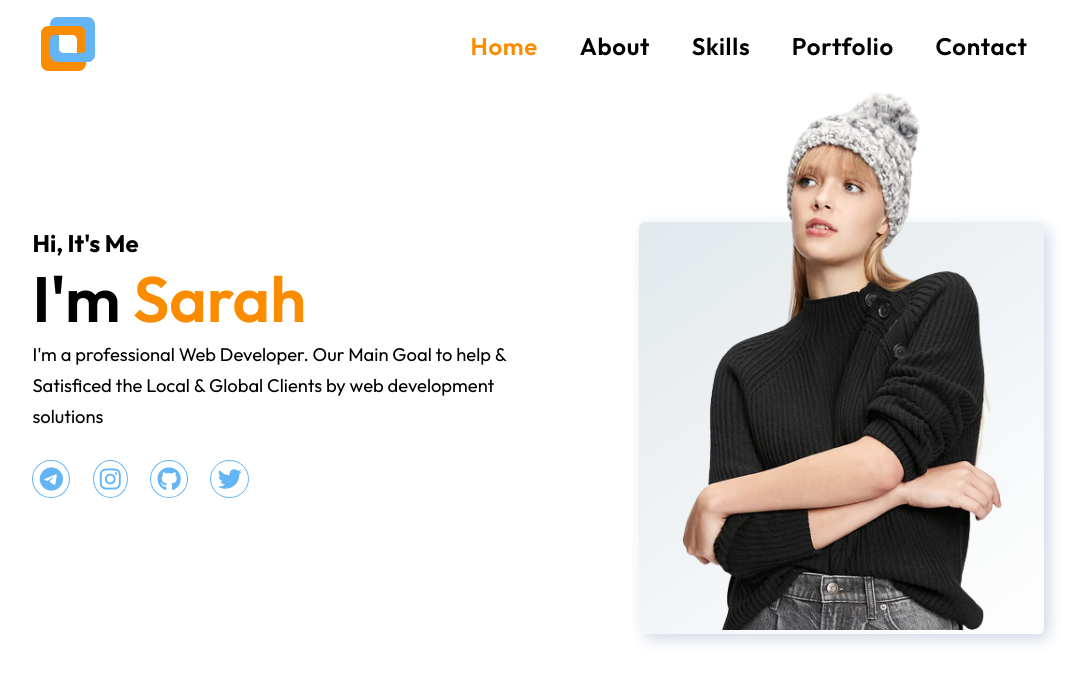
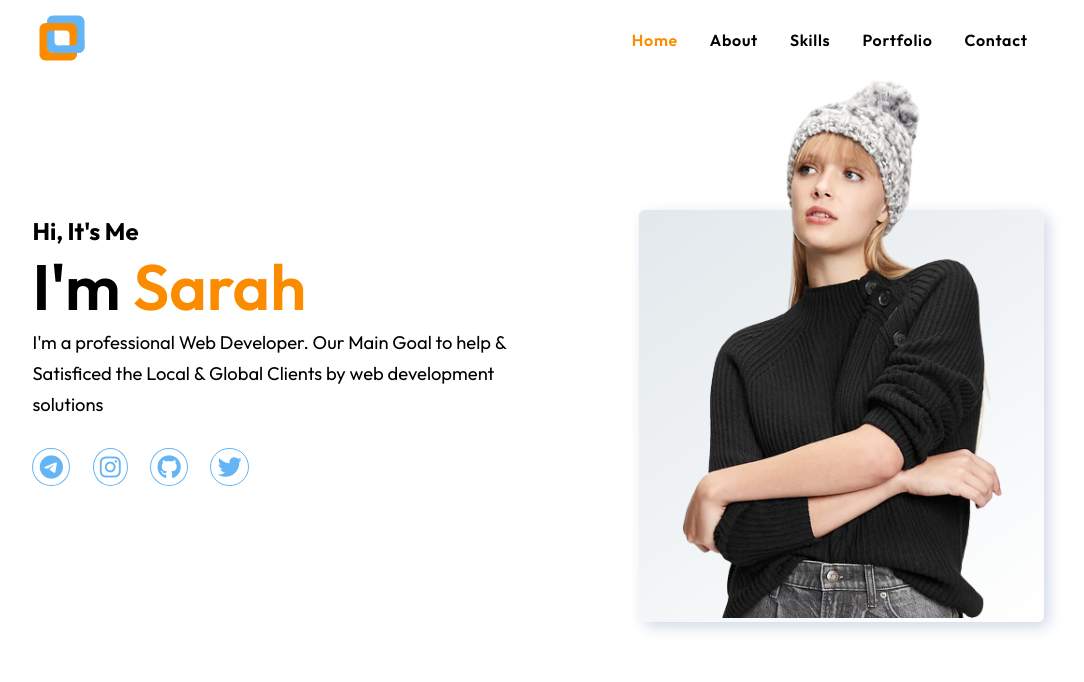
Before and after one commit to characterMi/landing-page, a plain HTML site: page index.html in a window 1280 px wide. Shown: the whole page, without its empty margins (102-1186 px from the left). Drawn offline with Linux system fonts and the light colour scheme.

Commit message:
fixing bugs

```diff
--- a/css/style.css
+++ b/css/style.css
@@ -36,20 +36,18 @@ header {
     padding: 0.5rem 0;
 }
 
-.logo {
-    font-weight: 800;
-}
-
 .logo img {
-    width: 30%;
+    width: 25%;
 }
 
 ul {
     display: flex;
-    gap: .6rem;
+    align-items: center;
+    justify-content: end;
     list-style-type: none;
     background-color: transparent;
     overflow: hidden;
+    width: 75%;
 }
 
 li a {
@@ -57,7 +55,7 @@ li a {
     padding: .3rem 1rem;
     color: #000;
     text-decoration: none;
-    font-size: 1.5rem;
+    font-size: 1rem;
     font-weight: 600;
     letter-spacing: .7px;
     border-radius: 36px;
@@ -80,10 +78,6 @@ li a:hover {
 
 /* Nav */
 .main {
-    /* display: flex;
-    flex-wrap: wrap;
-    justify-content: space-between;
-    align-items: center; */
     display: grid;
     grid-template-columns: repeat(auto-fit,minmax(277px, 1fr));
     row-gap: 2rem;
@@ -262,7 +256,6 @@ li a:hover {
         padding: 0 1.6rem;
     }
     li a {
-        font-size: 1rem;
         padding: .3rem 0.5rem;
     }
 }
```
